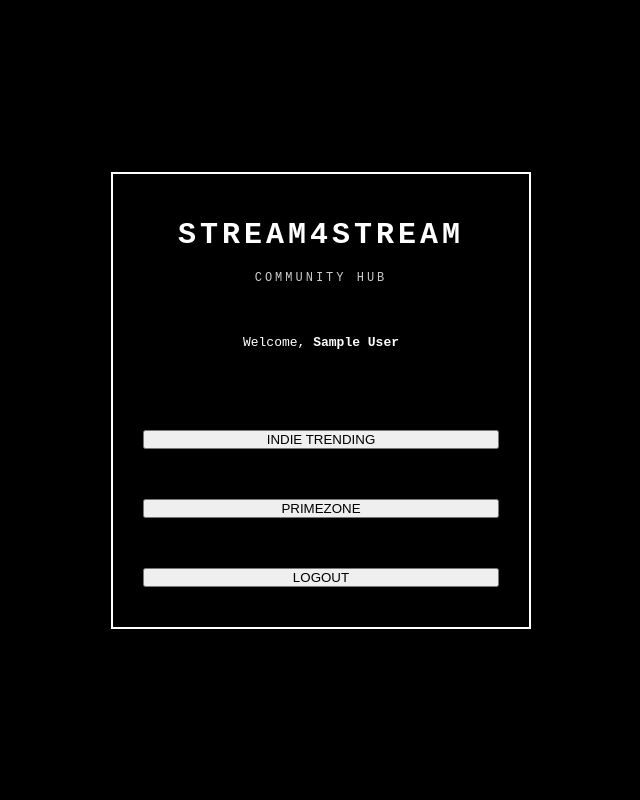
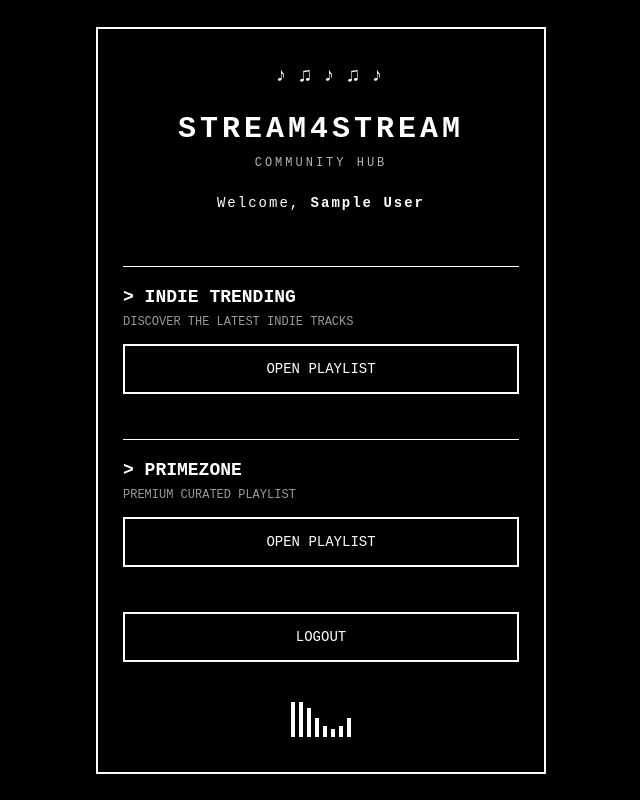
Before and after one commit to Ariyouris/SCP, a plain HTML site: page dashboard.html in a window 1280 px wide. Shown: the whole page, without its empty margins (319-959 px from the left). Drawn offline with Linux system fonts and the light colour scheme; sample sign-in values are in the browser's storage.

Commit message:
Update dashboard.html

```diff
--- a/dashboard.html
+++ b/dashboard.html
@@ -1,13 +1,14 @@
 <!DOCTYPE html>
 <html lang="en">
+
 <head>
 
 <meta charset="UTF-8">
 <meta name="viewport" content="width=device-width, initial-scale=1.0">
 
-<title>Dashboard</title>
+<title>Stream4Stream | Dashboard</title>
 
-<link rel="stylesheet" href="style.css">
+<link rel="stylesheet" href="dashboard.css">
 
 </head>
 
@@ -17,24 +18,64 @@
 
 <div class="box">
 
-<div class="title">
-<h1>STREAM4STREAM</h1>
-<p>COMMUNITY HUB</p>
+<div class="notes">
+♪ ♫ ♪ ♫ ♪
 </div>
 
-<div id="welcome"></div>
+<div class="title">
+
+<h1>STREAM4STREAM</h1>
+
+<p>COMMUNITY HUB</p>
+
+</div>
+
+<div id="welcome">
+
+WELCOME...
+
+</div>
+
+<div class="playlist">
+
+<h2>> INDIE TRENDING</h2>
+
+<p>DISCOVER THE LATEST INDIE TRACKS</p>
 
 <button id="indie">
- INDIE TRENDING
+OPEN PLAYLIST
 </button>
 
+</div>
+
+<div class="playlist">
+
+<h2>> PRIMEZONE</h2>
+
+<p>PREMIUM CURATED PLAYLIST</p>
+
 <button id="prime">
- PRIMEZONE
+OPEN PLAYLIST
 </button>
+
+</div>
 
 <button id="logout">
 LOGOUT
 </button>
+
+<div class="equalizer">
+
+<span></span>
+<span></span>
+<span></span>
+<span></span>
+<span></span>
+<span></span>
+<span></span>
+<span></span>
+
+</div>
 
 </div>
 
@@ -43,4 +84,5 @@ LOGOUT
 <script src="dashboard.js"></script>
 
 </body>
+
 </html>
```
